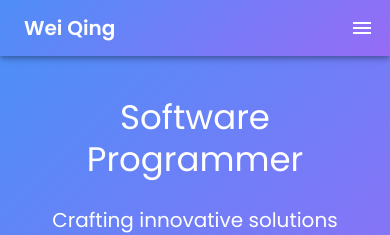
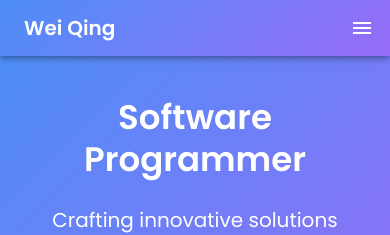
Before and after one commit to WQing20/WQ_Resume, a React (Vite) app in the folder WQ_Resume/: page / in a window 390 px wide. Shown: the top 235 px of the page. Built offline with nearby package versions, Linux system fonts and the light colour scheme.

Commit message:
solve the mobile landing page fontsize

```diff
--- a/WQ_Resume/src/layout/Landing.tsx
+++ b/WQ_Resume/src/layout/Landing.tsx
@@ -2,8 +2,10 @@ import { Box, Button, Typography, useTheme } from "@mui/material";
 type LandingProps = {
   isMobile: boolean;
 };
-export default function Landing(isMobile: LandingProps) {
+export default function Landing({ isMobile }: LandingProps) {
   const theme = useTheme();
+  console.log("isMobile:", isMobile);
+
   return (
     <>
       <Box
@@ -19,6 +21,8 @@ export default function Landing(isMobile: LandingProps) {
       >
         <Typography
           variant={isMobile ? "h4" : "h2"}
+          fontWeight={600}
+          //   variant="h2"
           textAlign={"center"}
           color="#ffffffff"
         >
--- a/WQ_Resume/src/layout/index.tsx
+++ b/WQ_Resume/src/layout/index.tsx
@@ -6,6 +6,8 @@ import Landing from "./Landing";
 export default function index() {
   const theme = useTheme();
   const isMobile = useMediaQuery(theme.breakpoints.down("md"));
+  console.log("isMobile:", isMobile);
+
   return (
     <>
       <Header isMobile={isMobile}></Header>
```
